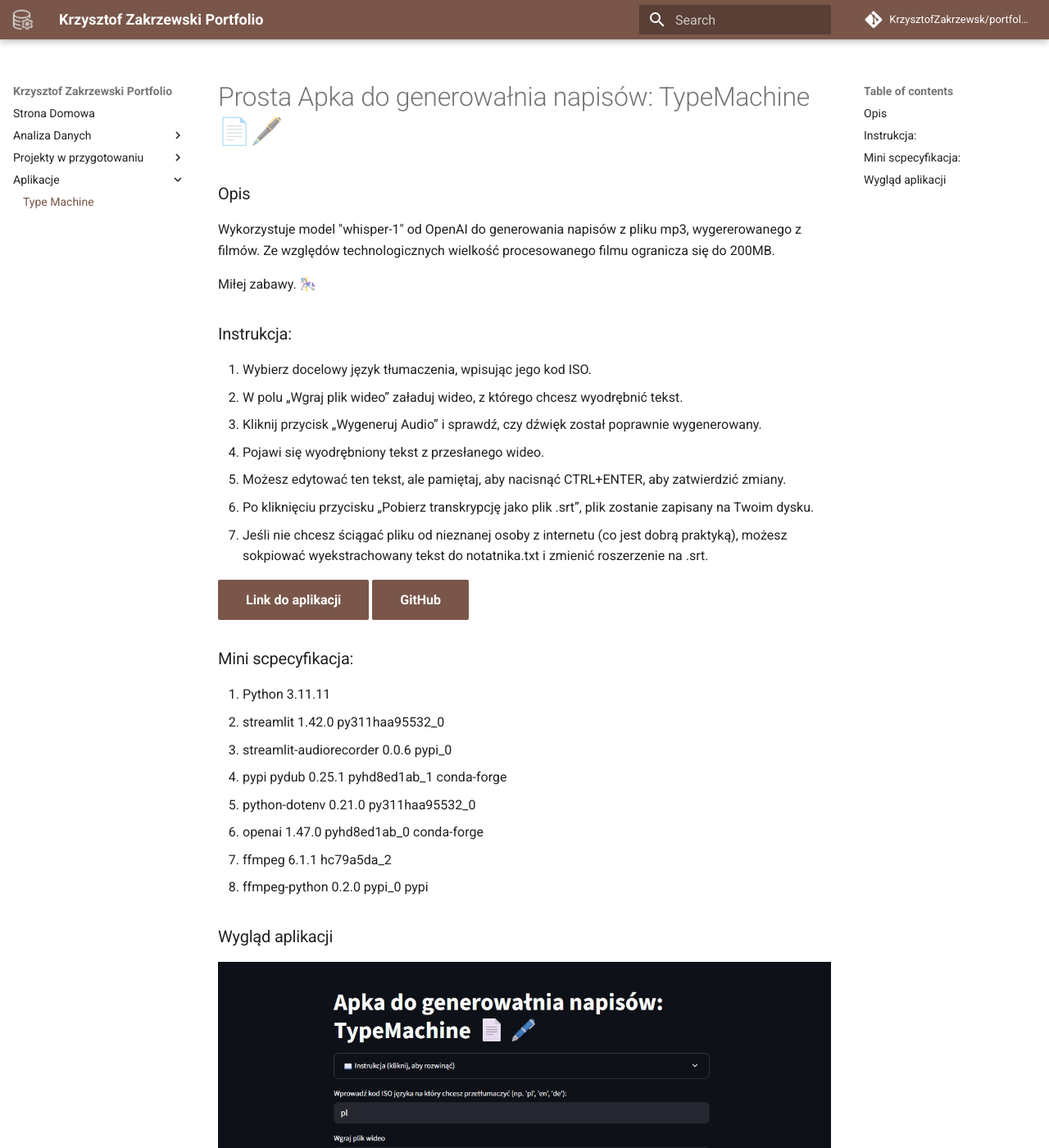
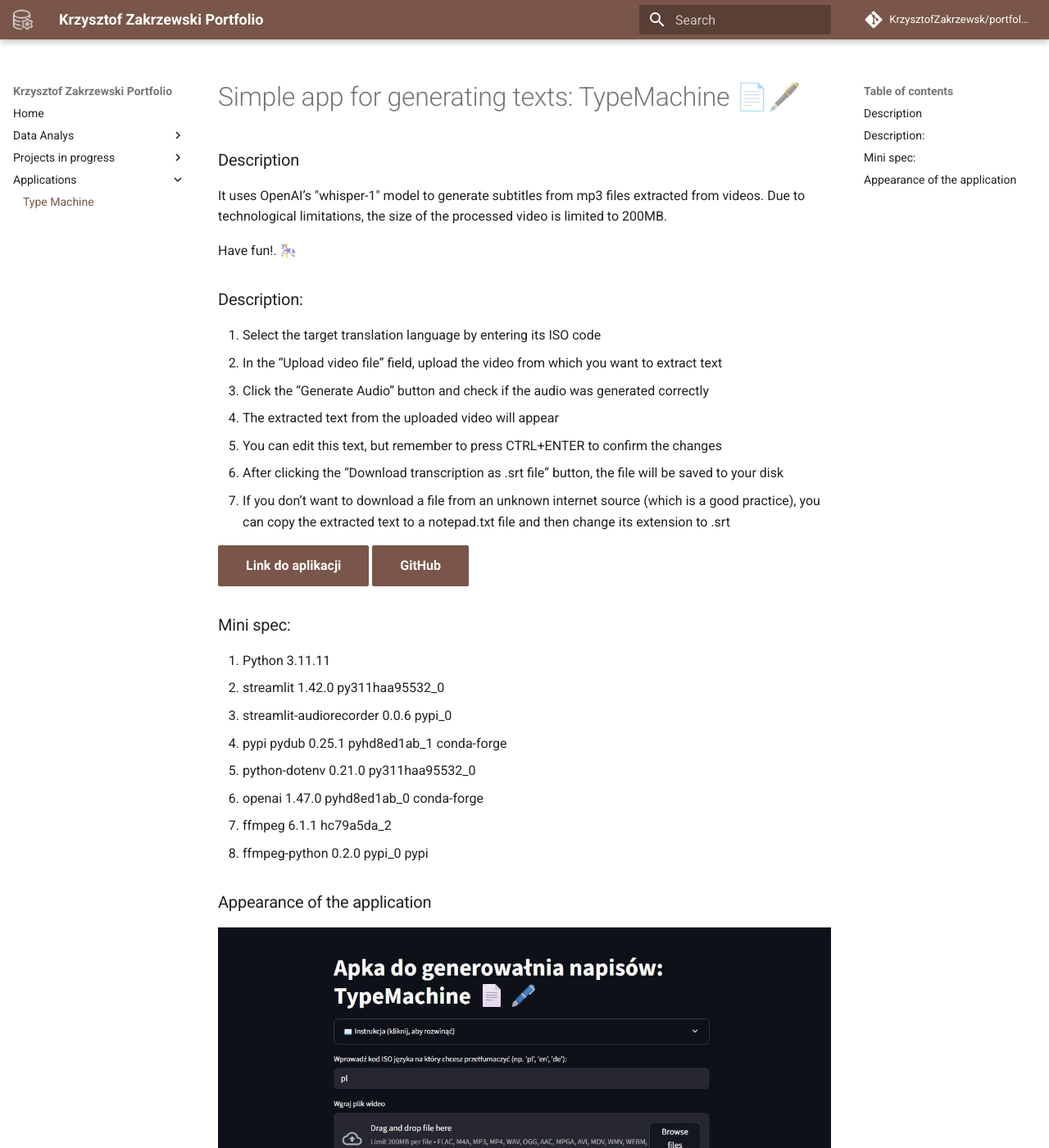
Before and after one commit to KrzysztofZakrzewski/portfolio, an MkDocs documentation site: the page built from docs/typemachine/index.md, in a window 1280 px wide and 1400 px high. Shown: the whole window at 82% size. Built offline with MkDocs 1.6.1 and Material for MkDocs 9.7.7, drawn with Linux system fonts in a browser that asks for light colours; comment, search, counter and statistics services are not loaded.

Commit message:
Trazlacja na angielski

```diff
--- a/docs/typemachine/index.md
+++ b/docs/typemachine/index.md
@@ -1,25 +1,25 @@
-# Prosta Apka do generowałnia napisów: TypeMachine 📄🖋️
+# Simple app for generating texts: TypeMachine 📄🖋️
 
-### Opis
+### Description
 
-Wykorzystuje model "whisper-1" od OpenAI do generowania napisów z pliku mp3, wygererowanego z filmów.
-Ze względów technologicznych wielkość procesowanego filmu ogranicza się do 200MB.
+It uses OpenAI’s "whisper-1" model to generate subtitles from mp3 files extracted from videos.
+Due to technological limitations, the size of the processed video is limited to 200MB.
 
-Miłej zabawy. 🎠
+Have fun!. 🎠
 
-### Instrukcja:
-1. Wybierz docelowy język tłumaczenia, wpisując jego kod ISO.
-2. W polu „Wgraj plik wideo” załaduj wideo, z którego chcesz wyodrębnić tekst.
-3. Kliknij przycisk „Wygeneruj Audio” i sprawdź, czy dźwięk został poprawnie wygenerowany.
-4. Pojawi się wyodrębniony tekst z przesłanego wideo.
-5. Możesz edytować ten tekst, ale pamiętaj, aby nacisnąć CTRL+ENTER, aby zatwierdzić zmiany.
-6. Po kliknięciu przycisku „Pobierz transkrypcję jako plik .srt”, plik zostanie zapisany na Twoim dysku.
-7. Jeśli nie chcesz ściągać pliku od nieznanej osoby z internetu (co jest dobrą praktyką), możesz sokpiować wyekstrachowany tekst do notatnika.txt i zmienić roszerzenie na .srt.
+### Description:
+1. Select the target translation language by entering its ISO code
+2. In the “Upload video file” field, upload the video from which you want to extract text
+3. Click the “Generate Audio” button and check if the audio was generated correctly
+4. The extracted text from the uploaded video will appear
+5. You can edit this text, but remember to press CTRL+ENTER to confirm the changes
+6. After clicking the “Download transcription as .srt file” button, the file will be saved to your disk
+7. If you don’t want to download a file from an unknown internet source (which is a good practice), you can copy the extracted text to a notepad.txt file and then change its extension to .srt
 
 <a href="http://104.248.47.250:8501/" download class="md-button md-button--primary">Link do aplikacji</a>
 <a href="https://github.com/KrzysztofZakrzewski/typemachine/tree/srt" download class="md-button md-button--primary">GitHub</a>
 
-### Mini scpecyfikacja:
+### Mini spec:
 1. Python 3.11.11
 2. streamlit 1.42.0 py311haa95532_0
 3. streamlit-audiorecorder 0.0.6 pypi_0
@@ -29,7 +29,7 @@
 7. ffmpeg 6.1.1 hc79a5da_2
 8. ffmpeg-python 0.2.0 pypi_0 pypi
 
-### Wygląd aplikacji
+### Appearance of the application
 ![screenshot_1](./media/typemachine_1.jpg)
 ![screenshot_1](./media/typemachine_2.jpg)
 
--- a/mkdocs.yml
+++ b/mkdocs.yml
@@ -15,16 +15,16 @@
   logo: assets/logo.png
 
 nav:
-- Strona Domowa: index.md
-- Analiza Danych:
+- Home: index.md
+- Data Analys:
 # - Projekty ukończone:
   - "Iris": iris/index.md
   - "Titanic": titanic/index.md
   # - "aaa": aaa/index.md
   # - "Titanic": titanic/index.md
-- Projekty w przygotowaniu:
-  - "W przygotowaniu": W_przygotowaniau/index.md
-- Aplikacje:
+- Projects in progress:
+  - "In progrs": W_przygotowaniau/index.md
+- Applications:
   - "Type Machine": "typemachine/index.md"
 
 markdown_extensions:
```
Also changed, not shown: docs/W_przygotowaniau/index.md (+1 -1 lines), docs/index.md (+7 -6 lines), docs/iris/index.md (+7 -5 lines), docs/titanic/index.md (+7 -6 lines).
